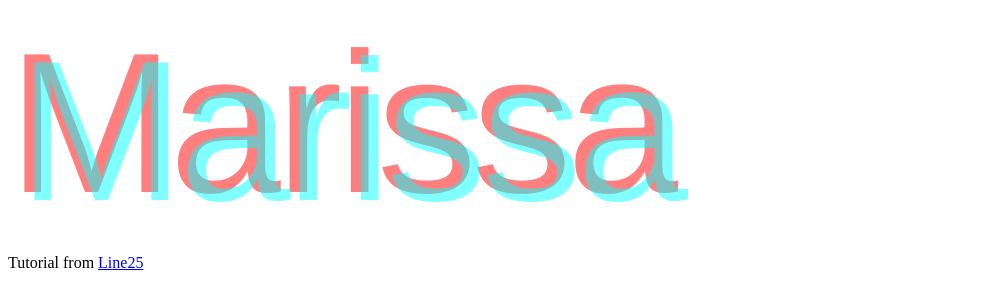
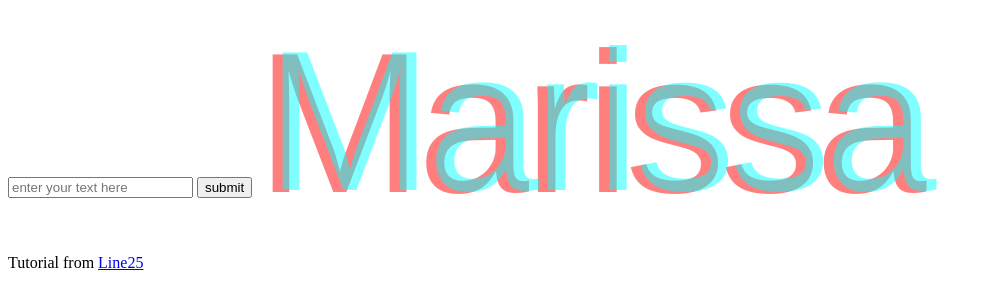
Before and after one commit to marissa27/tutorial-fun, a plain HTML site: page anaglyphic-text-effect/index.html in a window 1280 px wide. Shown: the whole page, without its empty margins (0-992 px from the left). Drawn offline with Linux system fonts and the light colour scheme.

Commit message:
alter some css positioning

```diff
--- a/anaglyphic-text-effect/index.html
+++ b/anaglyphic-text-effect/index.html
@@ -6,7 +6,8 @@
     <link rel="stylesheet" href="main.css">
   </head>
   <body>
-
+    <input type="text" placeholder="enter your text here">
+    <input type="submit"  value="submit">
 
     <h1 id="word">Marissa</h1>
 
--- a/anaglyphic-text-effect/main.css
+++ b/anaglyphic-text-effect/main.css
@@ -10,7 +10,7 @@ h1 {
 h1:after {
   left: 10px;
   position: absolute;
-  top: 5px;
+  top: -5px;
   color: rgba(0,255,255,0.5);
   content: 'Marissa';
 }
```
